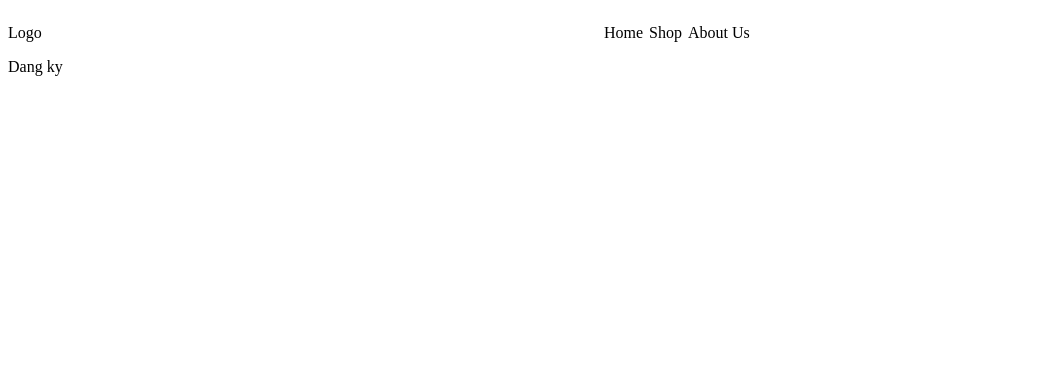
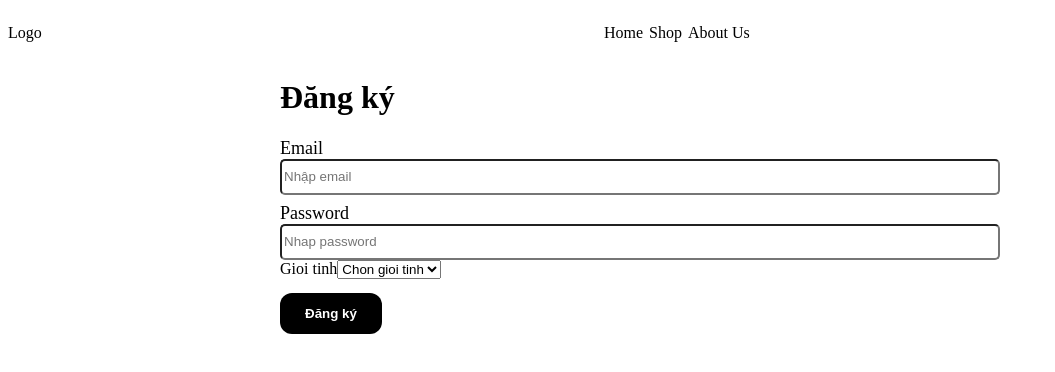
Before and after one commit to hoangnm-ndm/FS25091-ReactJS, a React (Vite) app: page /auth/register in a window 1280 px wide. Shown: the top 372 px of the page, without its empty margins (0-1055 px from the left). Built offline with nearby package versions, Linux system fonts and the light colour scheme.

Commit message:
Day 5: react hook form,validate with react hook form

```diff
--- a/package.json
+++ b/package.json
@@ -12,6 +12,7 @@
   "dependencies": {
     "react": "^18.2.0",
     "react-dom": "^18.2.0",
+    "react-hook-form": "^7.71.1",
     "react-router": "^7.13.0"
   },
   "devDependencies": {
--- a/src/pages/auth/LoginPage.jsx
+++ b/src/pages/auth/LoginPage.jsx
@@ -1,4 +1,5 @@
 import { useState } from "react";
+import { Link } from "react-router";
 
 const LoginPage = () => {
   const [email, setEmail] = useState("");
@@ -46,6 +47,7 @@ const LoginPage = () => {
         >
           Đăng nhập
         </button>
+        <Link to="/auth/register">Đăng ký tại đây</Link>
       </form>
     </div>
   );
--- a/src/pages/auth/RegisterPage.jsx
+++ b/src/pages/auth/RegisterPage.jsx
@@ -1,7 +1,67 @@
-import React from "react";
+import { useForm } from "react-hook-form";
 
 const RegisterPage = () => {
-  return <div>Dang ky</div>;
+  const {
+    register,
+    handleSubmit,
+    formState: { errors },
+  } = useForm();
+  const onSubmit = (data) => {
+    console.log("dang ky");
+    console.log(data);
+  };
+  return (
+    <div
+      style={{
+        maxWidth: 720,
+        margin: "0 auto",
+      }}
+    >
+      <h1>Đăng ký</h1>
+      <form onSubmit={handleSubmit(onSubmit)}>
+        <div className="form-field">
+          <label htmlFor="">Email</label>
+          <input
+            type="text"
+            placeholder="Nhập email"
+            {...register("email", { required: "Yêu cầu nhập Email" })}
+          />
+          {errors.email && (
+            <p style={{ color: "red", margin: 0 }}>{errors?.email?.message}</p>
+          )}
+        </div>
+        <div
+          className="form-field"
+          style={{
+            marginTop: 8,
+          }}
+        >
+          <label htmlFor="">Password</label>
+          <input
+            type="password"
+            placeholder="Nhap password"
+            {...register("password", { required: "Yêu cầu nhập mật khẩu" })}
+          />
+        </div>
+        <div>
+          <label htmlFor="">Gioi tinh</label>
+          <select name="" id="" {...register("gender", { required: true })}>
+            <option value="">Chon gioi tinh</option>
+            <option value="Male">Nam</option>
+            <option value="Female">Nu</option>
+            <option value="other">khac</option>
+          </select>
+        </div>
+        <button
+          style={{
+            marginTop: 14,
+          }}
+        >
+          Đăng ký
+        </button>
+      </form>
+    </div>
+  );
 };
 
 export default RegisterPage;
```
Also changed, not shown: 1 other file (tests, documents, lock files or other folders).
